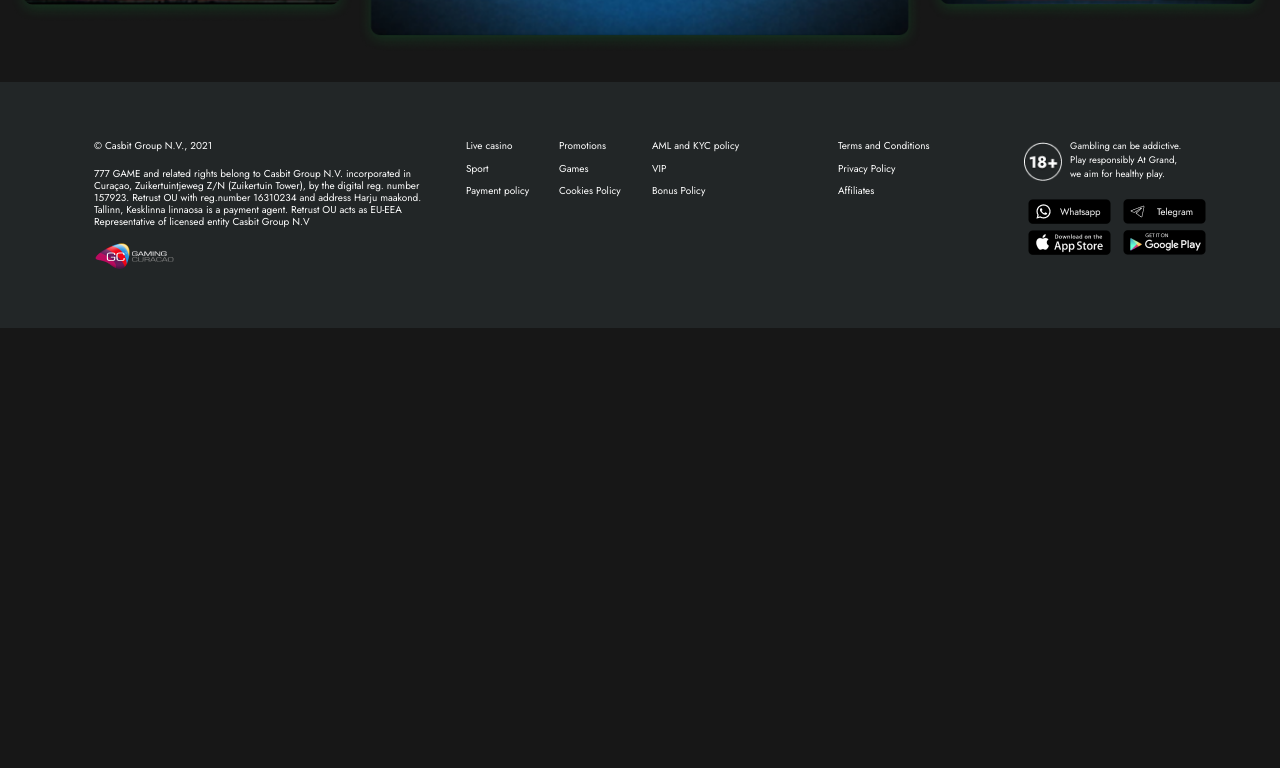
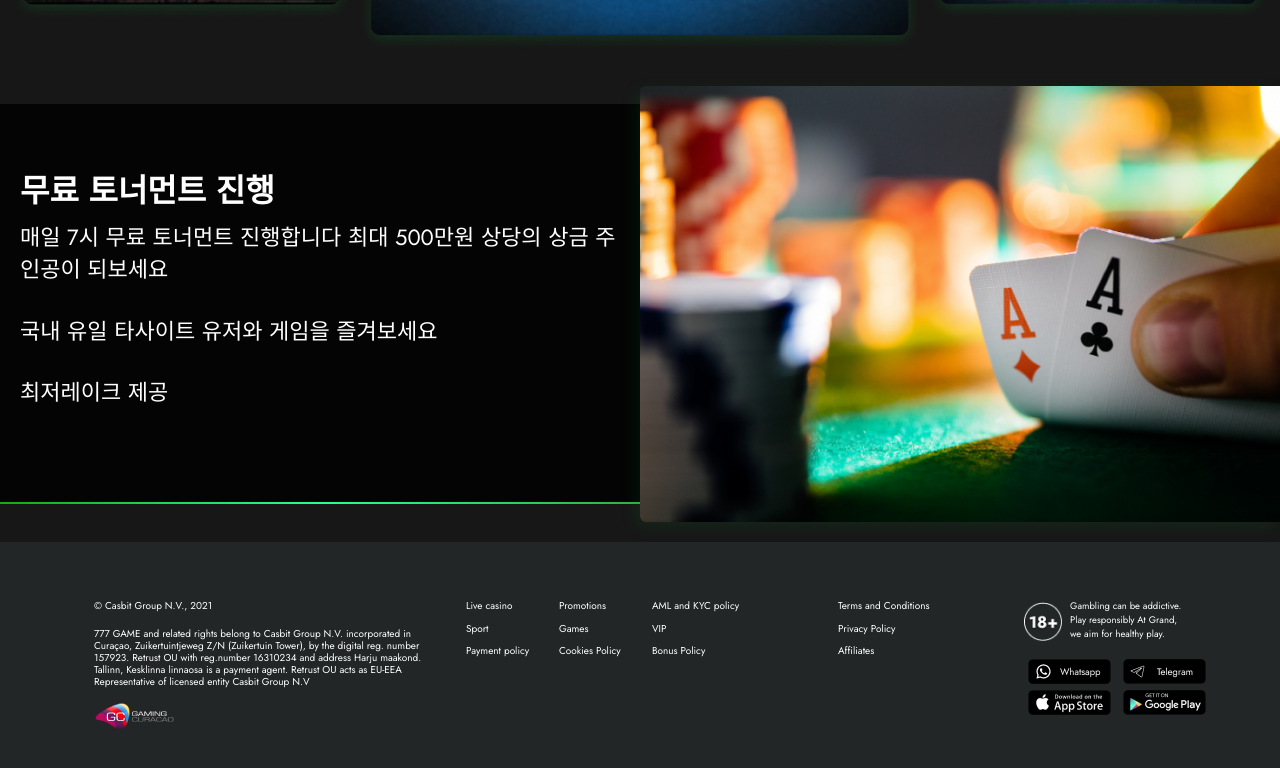
Before and after one commit to Wajdan-dev/betting-star, a plain HTML site: page hold.html in a window 1280 px wide. Shown: the part 1806-2574 px from the top of the page. Before the commit the page ends 2134 px from the top, so only its background shows below. Drawn offline with nearby package versions, Linux system fonts and the light colour scheme.

Commit message:
changes done

```diff
--- a/assets/style/casino.css
+++ b/assets/style/casino.css
@@ -150,6 +150,12 @@
     border-bottom-right-radius: 6px;
 }
 
+.holdSecLeft3 {
+    height: 436px;
+    border-top-left-radius: 6px;
+    border-bottom-left-radius: 6px;
+}
+
 .holdRight {
     background: #040404;
     border-bottom: 2px solid transparent;
--- a/assets/style/style.css
+++ b/assets/style/style.css
@@ -85,11 +85,17 @@ li .Blackans {
     font-size: 22px;
     font-weight: 400;
     line-height: 27.5px;
-
+    transition: .3s;
 
 
 
 }
+
+.nav ul li a:hover {
+
+    color: #26FF9A;
+}
+
 
 .nav ul li a.active {
 
@@ -112,7 +118,7 @@ li .Blackans {
     line-height: 31.79px;
     text-align: center;
     text-decoration: none;
-
+    padding: 0px 10px;
 
 }
 
--- a/hold.html
+++ b/hold.html
@@ -129,7 +129,36 @@
 
 
 
+    <section class="slot-sect-2 pt-1">
+        <div class="row m-0 align-items-center">
 
+
+            <div class="col-12 col-md-6 holdRight">
+                <div>
+                    <h1>
+                        무료 토너먼트 진행
+                    </h1>
+                    <p>
+                        매일 7시 무료 토너먼트 진행합니다
+                        최대 500만원 상당의 상금 주인공이 되보세요
+                    </p>
+                    <p>
+                        국내 유일 타사이트 유저와 게임을 즐겨보세요
+                    </p>
+                    <p>
+
+                        최저레이크 제공
+                    </p>
+                </div>
+            </div>
+            <div class="col-12 col-md-6 px-0 position-relative">
+
+                <img src="./assets/img/img33.png" class="img-container holdSecLeft3"
+                    style="box-shadow: -4px 5px 16.6px 0px #0DAF431A;" alt="">
+            </div>
+        </div>
+
+    </section>
 
 
 
```
Also changed, not shown: casino.html (+1 -1 lines), assets/img/img1.png (added), assets/img/img2.png (added), assets/img/img33.png (added).
